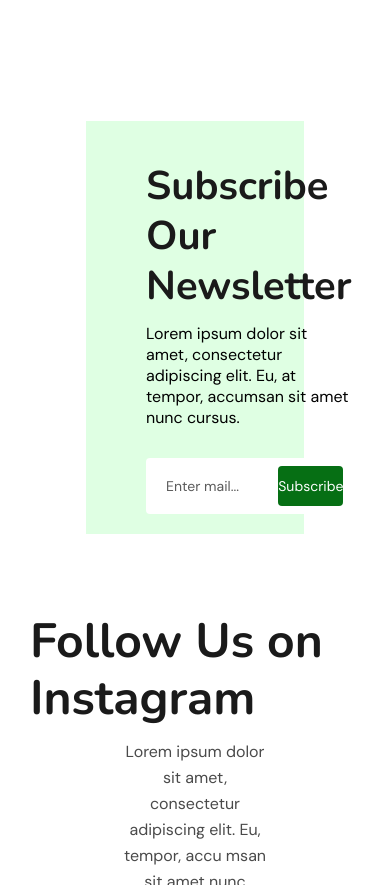
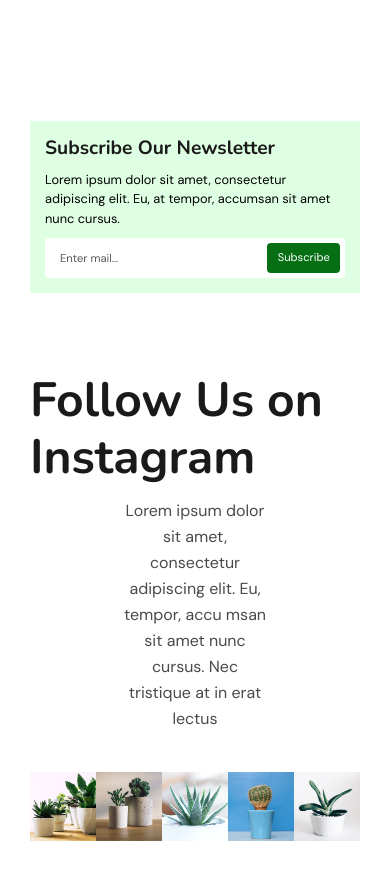
Before and after one commit to evgenya2905/plant_store_landing_page, a plain HTML site: page plants.html in a window 390 px wide. Shown: the part 2720-3605 px from the top of the page. Drawn offline with nearby package versions, Linux system fonts and the light colour scheme.

Commit message:
added responsive design for the sixth section

```diff
--- a/plants.html
+++ b/plants.html
@@ -139,7 +139,7 @@
             </div>
         </div>
         <div class="sixth_section_img">
-            <img alt="plant_palm" src="images/klipartz 14.png">
+            <img class="sixth_section_img_" alt="plant_palm" src="images/klipartz 14.png">
         </div>
     </section>
     <section class="seventh_section">
--- a/style.css
+++ b/style.css
@@ -651,18 +651,6 @@ body {
         margin-bottom: 0px;
         line-height: 25px;
     }
-
-    /* .fifth_section_title {
-        margin-bottom: 0;
-    }
-
-    .fifth_section_text {
-        margin-bottom: 0;
-    } */
-
-   /*  .fifth_section_block {
-        padding: 10px;
-    } */
 }
 
 @media screen and (max-width: 1384px) {
@@ -852,6 +840,16 @@ body {
     .fifth_section_img_block {
         order: -1;
     }
+
+    .sixth_section {
+        gap: 40px;
+        margin: 0 0 79px 0;
+    }
+
+    .sixth_section_title {
+        font-size: 36px;
+        line-height: 45px;
+    }
 }
 
 @media screen and (max-width: 992px) {
@@ -999,6 +997,41 @@ body {
 
     .fifth_section_img {
         width: 70%;
+    }
+
+    .sixth_section {
+        gap: 0;
+    }
+
+    .sixth_section_block {
+        display: flex;
+        flex-direction: column;
+        justify-content: space-evenly;
+        margin: 30px;
+    }
+
+    .sixth_section_title {
+        margin: 0;
+    }
+
+    .sixth_section_text {
+        font-size: 0.9rem;
+        line-height: 25px;
+        margin: 0;
+    }
+
+    .sixth_section_input::placeholder {
+        font-size: 0.8rem;
+        line-height: 1rem;
+    }
+
+    .sixth_section_button {
+        font-size: 0.8rem;
+        line-height: 1rem;
+    }
+
+    .sixth_section_img {
+        margin: -36px 0 0 0;
     }
 
 }
@@ -1174,6 +1207,49 @@ body {
     .fifth_section_mark {
         width: 7%;
     }
+
+    .sixth_section_block {
+        margin: 15px;
+        gap: 10px;
+    }
+
+    .sixth_section_title {
+        font-size: 1.2rem;
+        line-height: 1.5rem;
+    }
+
+    .sixth_section_text {
+        font-size: 0.8rem;
+        line-height: 1.2rem;
+    }
+
+    .sixth_section_text_input_block {
+        padding: 5px 5px 5px 15px;
+    }
+
+    .sixth_section_input {
+        height: 30px;
+    }
+
+    .sixth_section_input::placeholder {
+        font-size: 0.7rem;
+        line-height: 0.8rem;
+    }
+
+    .sixth_section_button {
+        font-size: 0.7rem;
+        height: 30px;
+        line-height: 0.8rem;
+    }
+
+    .sixth_section_img_ {
+        width: 90%;
+    }
+
+    .sixth_section_img {
+        margin: 0;
+        align-self: center;
+    }
 }
 
 @media screen and (max-width: 480px) {
@@ -1197,4 +1273,8 @@ body {
     .fifth_section_img_hasanul {
         width: 25%;
     }
+
+    .sixth_section_img {
+        display: none;
+    }
 }
```
